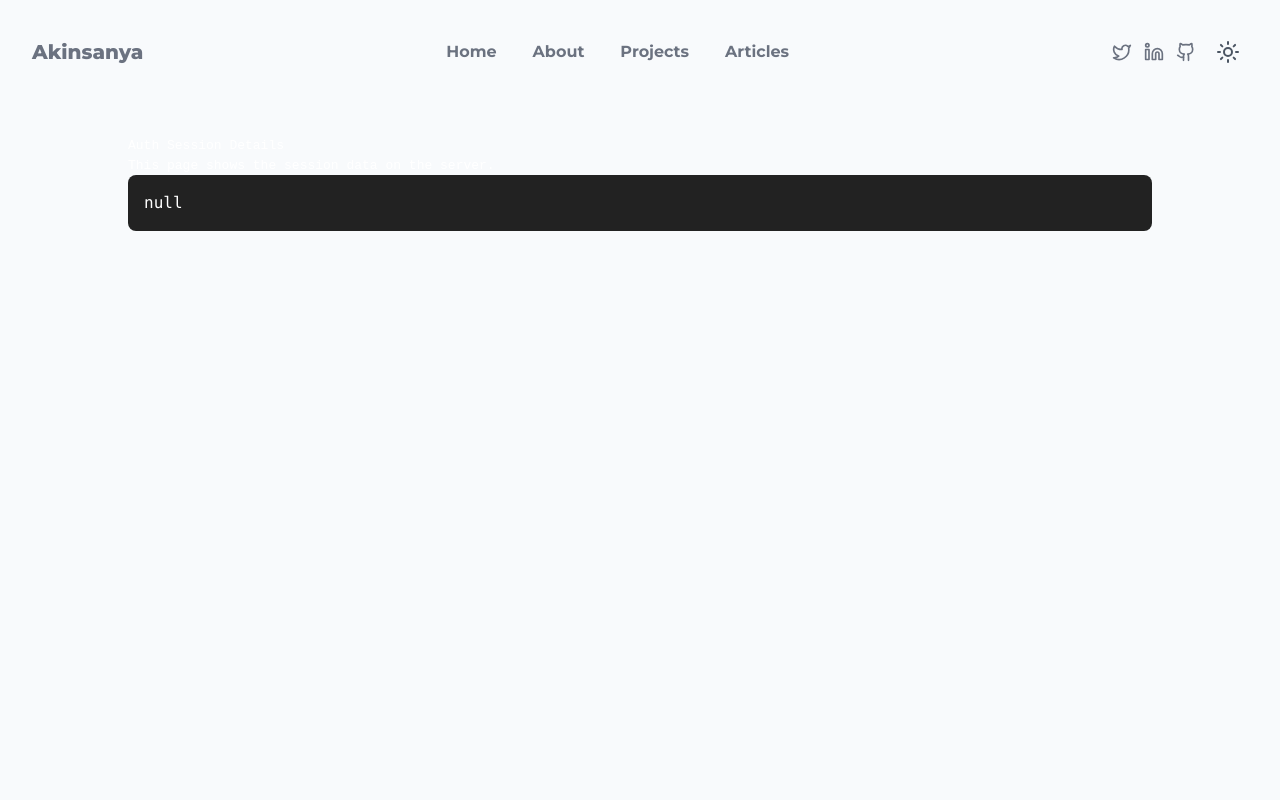
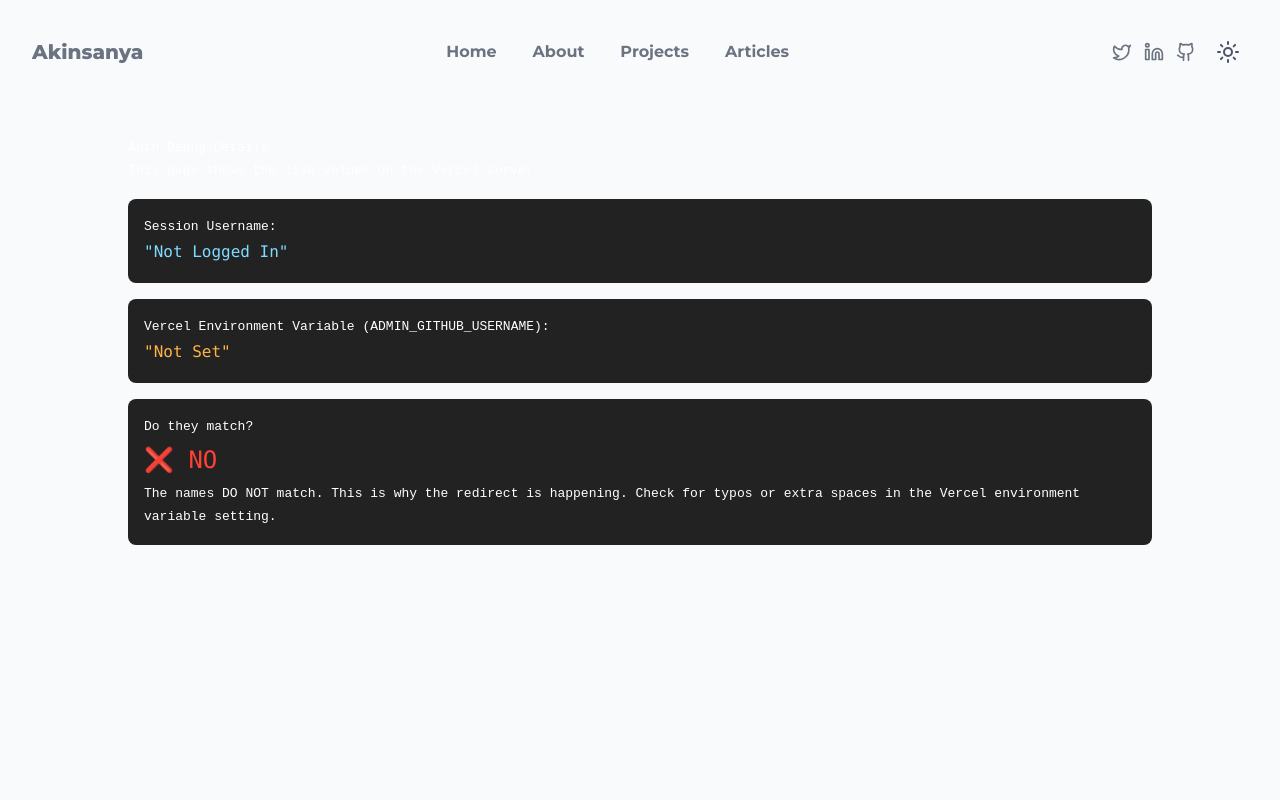
Before and after one commit to kiojoel/akinsanya, a Next.js app: page /auth-debug in a window 1280 px wide. Shown: the top 800 px of the page. Built offline with nearby package versions, Linux system fonts and the light colour scheme; no server answers.

Commit message:
Add auth debug page

```diff
--- a/app/auth-debug/page.tsx
+++ b/app/auth-debug/page.tsx
@@ -2,25 +2,68 @@
 import { getServerSession } from "next-auth/next";
 import { authOptions } from "@/lib/auth";
 
-// THE FIX: Add "export default" to the function definition.
 export default async function AuthDebugPage() {
   const session = await getServerSession(authOptions);
+  const sessionUsername = session?.user?.name || "Not Logged In";
+  const envAdminUsername = process.env.ADMIN_GITHUB_USERNAME || "Not Set";
+  const isMatch = sessionUsername === envAdminUsername;
 
   return (
-    <main style={{ padding: "2rem", fontFamily: "monospace", color: "white" }}>
-      <h1>Auth Session Details</h1>
-      <p>This page shows the session data on the server.</p>
-      <pre
+    <main
+      style={{
+        padding: "2rem",
+        fontFamily: "monospace",
+        color: "white",
+        lineHeight: "1.8",
+      }}
+    >
+      <h1>Auth Debug Details</h1>
+      <p>This page shows the live values on the Vercel server.</p>
+
+      <div
         style={{
           background: "#222",
           padding: "1rem",
           borderRadius: "8px",
-          whiteSpace: "pre-wrap",
-          wordBreak: "break-all",
+          marginTop: "1rem",
         }}
       >
-        {JSON.stringify(session, null, 2)}
-      </pre>
+        <h2>Session Username:</h2>
+        <pre style={{ color: "#7fdbff" }}>{`"${sessionUsername}"`}</pre>
+      </div>
+
+      <div
+        style={{
+          background: "#222",
+          padding: "1rem",
+          borderRadius: "8px",
+          marginTop: "1rem",
+        }}
+      >
+        <h2>Vercel Environment Variable (ADMIN_GITHUB_USERNAME):</h2>
+        <pre style={{ color: "#ffb347" }}>{`"${envAdminUsername}"`}</pre>
+      </div>
+
+      <div
+        style={{
+          background: "#222",
+          padding: "1rem",
+          borderRadius: "8px",
+          marginTop: "1rem",
+        }}
+      >
+        <h2>Do they match?</h2>
+        <pre
+          style={{ fontSize: "1.5rem", color: isMatch ? "#39ff14" : "#ff4136" }}
+        >
+          {isMatch ? "✅ YES" : "❌ NO"}
+        </pre>
+        <p>
+          {isMatch
+            ? "The names match. The /admin page should work."
+            : "The names DO NOT match. This is why the redirect is happening. Check for typos or extra spaces in the Vercel environment variable setting."}
+        </p>
+      </div>
     </main>
   );
 }
```
